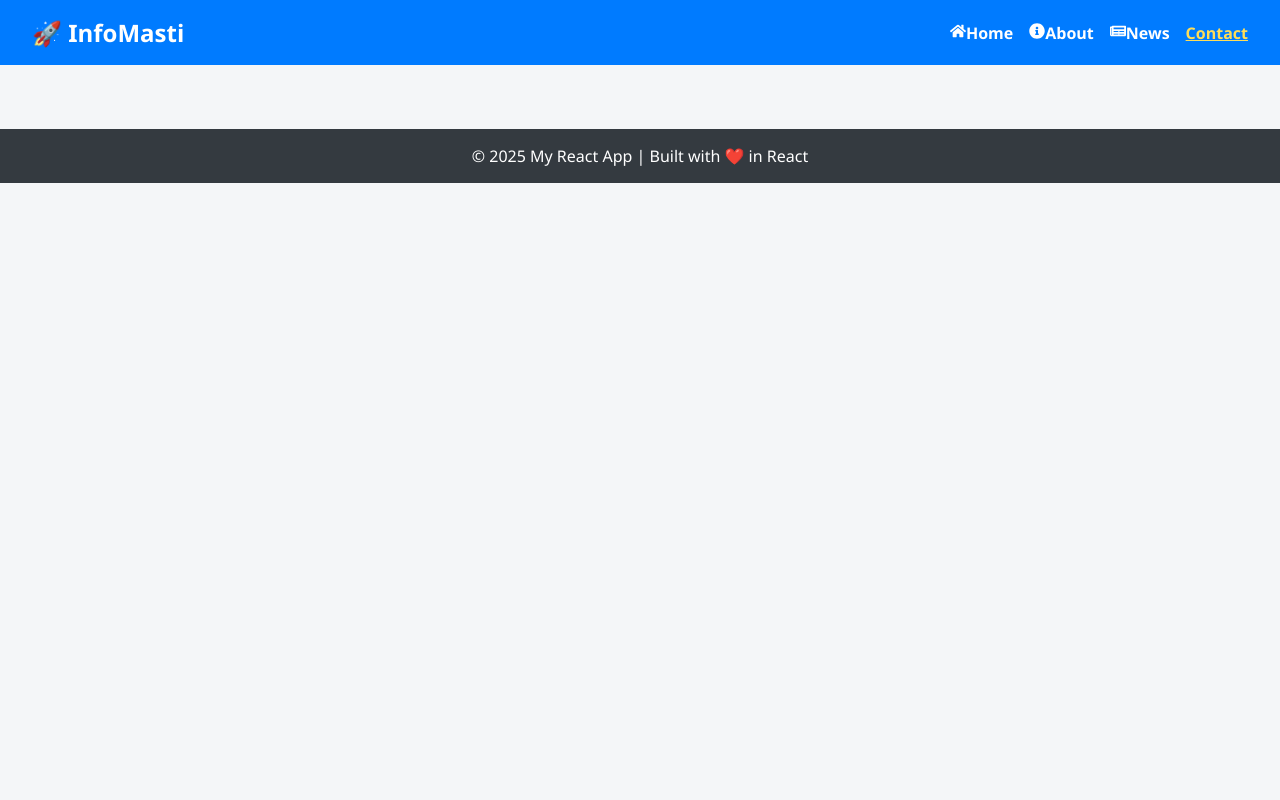
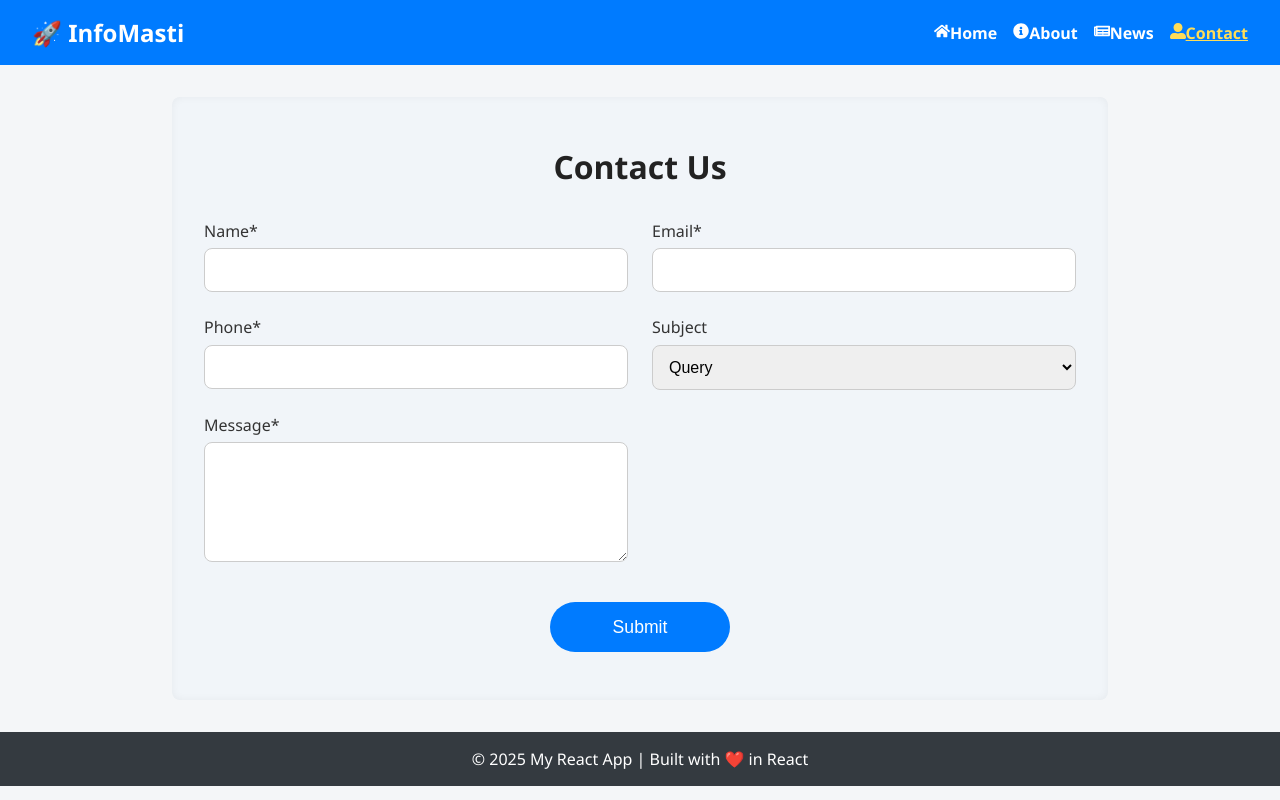
Before and after one commit to sunilnaughtiyal/first-react-app, a React (Create React App) app: page /contact in a window 1280 px wide. Built offline with nearby package versions, Linux system fonts and the light colour scheme.

Commit message:
code updated for form submission, news etc.

```diff
--- a/package.json
+++ b/package.json
@@ -9,9 +9,11 @@
     "@testing-library/user-event": "^13.5.0",
     "react": "^19.1.0",
     "react-dom": "^19.1.0",
+    "react-hook-form": "^7.61.1",
     "react-icons": "^5.5.0",
     "react-router-dom": "^7.7.1",
     "react-scripts": "5.0.1",
+    "rss-parser": "^3.13.0",
     "web-vitals": "^2.1.4"
   },
   "scripts": {
--- a/src/App.js
+++ b/src/App.js
@@ -5,16 +5,20 @@ import Footer from './components/Footer';
 import Home from './pages/Home';
 import About from './pages/About';
 import News from './pages/News';
+import Contact from './pages/Contact';
+
+
 
 function App() {
   return (
     <Router>
       <Header />
-      <main className="fade-in">
+      <main className="min-h-screen p-4 bg-gray-50">
         <Routes>
           <Route path="/" element={<Home />} />
           <Route path="/about" element={<About />} />
           <Route path="/news" element={<News />} />
+          <Route path="/contact" element={<Contact />} />
         </Routes>
       </main>
       <Footer />
--- a/src/components/BlogCard.js
+++ /dev/null
@@ -1,19 +0,0 @@
-import React from 'react';
-
-function BlogCard({ title, body }) {
-  return (
-    <div style={{
-      backgroundColor: '#fff',
-      borderRadius: '8px',
-      padding: '1rem',
-      boxShadow: '0 0 10px rgba(0,0,0,0.1)',
-      flex: '1 1 30%',
-      minWidth: '250px'
-    }}>
-      <h3>{title.slice(0, 50)}...</h3>
-      <p>{body.slice(0, 100)}...</p>
-    </div>
-  );
-}
-
-export default BlogCard;
--- a/src/components/Header.js
+++ b/src/components/Header.js
@@ -1,5 +1,5 @@
 import { NavLink } from 'react-router-dom';
-import { FaHome, FaInfoCircle, FaNewspaper } from 'react-icons/fa';
+import { FaHome, FaInfoCircle, FaNewspaper, FaUserAlt } from 'react-icons/fa';
 
 function Header() {
   const linkStyle = {
@@ -33,7 +33,7 @@ function Header() {
           <FaNewspaper />News
         </NavLink>
         <NavLink to="/contact" style={({ isActive }) => isActive ? { ...linkStyle, ...activeStyle } : linkStyle}>
-          Contact
+          <FaUserAlt />Contact
         </NavLink>
       </nav>
     </header>
--- a/src/components/Testimonials.js
+++ b/src/components/Testimonials.js
@@ -1,9 +1,9 @@
 import React from 'react';
 
 const testimonials = [
-  { name: 'Amit', text: 'This app is awesome! 💯' },
-  { name: 'Sunita', text: 'Loved the UI and speed.' },
-  { name: 'Ravi', text: 'Perfect for my needs.' },
+  { name: 'Sunil', text: 'This app is awesome! 💯' },
+  { name: 'Yogi', text: 'Loved the UI and speed.' },
+  { name: 'Ajeet', text: 'Perfect for my needs.' },
 ];
 
 export default function Testimonials() {
--- a/src/index.css
+++ b/src/index.css
@@ -75,3 +75,16 @@ footer {
     padding: 1rem;
   }
 }
+input, textarea {
+  padding: 0.75rem;
+  border: 1px solid #ccc;
+  border-radius: 4px;
+  width: 100%;
+}
+
+button:hover {
+  opacity: 0.9;
+}
+html {
+  scroll-behavior: smooth;
+}
--- /dev/null
+++ b/src/pages/Contact.css
@@ -0,0 +1,97 @@
+.contact-container {
+  width: 100%;
+  padding: 3rem 2rem;
+  background: #f1f5f9;
+  border-radius: 0.5rem;
+  box-shadow: inset 0 0 8px rgba(0, 0, 0, 0.05);
+}
+
+.contact-container h2 {
+  text-align: center;
+  margin-bottom: 2rem;
+  font-size: 2rem;
+  color: #222;
+}
+
+form {
+  max-width: 1200px;
+  margin: 0 auto;
+  display: grid;
+  grid-template-columns: repeat(auto-fit, minmax(280px, 1fr));
+  gap: 1.5rem;
+}
+
+label {
+  display: flex;
+  flex-direction: column;
+  font-weight: 500;
+  font-size: 1rem;
+}
+
+input,
+textarea,
+select {
+  padding: 0.75rem;
+  border: 1px solid #ccc;
+  border-radius: 0.5rem;
+  font-size: 1rem;
+  margin-top: 0.4rem;
+}
+
+textarea {
+  resize: vertical;
+  min-height: 120px;
+  grid-column: span 2;
+}
+
+button {
+  grid-column: span 2;
+  padding: 0.9rem;
+  background-color: #007bff;
+  color: white;
+  font-size: 1.1rem;
+  border: none;
+  border-radius: 0.5rem;
+  cursor: pointer;
+  transition: background 0.3s ease;
+  width: 180px;
+  margin: 1rem auto 0;
+  display: block;
+  text-align: center;
+  border-radius: 999px; /* Fully rounded */
+}
+
+
+button:hover {
+  background-color: #0056b3;
+}
+
+.error {
+  color: red;
+  font-size: 0.85rem;
+  margin-top: 0.3rem;
+}
+
+.success {
+  grid-column: span 2;
+  background-color: #d4edda;
+  color: #155724;
+  padding: 1rem;
+  border-radius: 0.5rem;
+  text-align: center;
+  margin-bottom: 1rem;
+  animation: fadeOut 4s forwards;
+}
+
+@keyframes fadeOut {
+  0% {
+    opacity: 1;
+  }
+  80% {
+    opacity: 1;
+  }
+  100% {
+    opacity: 0;
+    display: none;
+  }
+}
--- /dev/null
+++ b/src/pages/Contact.js
@@ -0,0 +1,145 @@
+import React, { useState, useEffect } from "react";
+import "./Contact.css";
+
+function Contact() {
+  const [formData, setFormData] = useState({
+    name: "",
+    email: "",
+    phone: "",
+    subject: "Query",
+    message: "",
+  });
+  const [errors, setErrors] = useState({});
+  const [submitted, setSubmitted] = useState(false);
+
+  const handleChange = (e) => {
+    setFormData({ ...formData, [e.target.name]: e.target.value });
+    setErrors({ ...errors, [e.target.name]: "" });
+  };
+
+  const validate = () => {
+    const newErrors = {};
+    if (!formData.name.trim()) newErrors.name = "Name is required";
+    if (!formData.email) newErrors.email = "Email is required";
+    else if (!/\S+@\S+\.\S+/.test(formData.email))
+      newErrors.email = "Invalid email";
+
+    if (!formData.phone) newErrors.phone = "Phone is required";
+    else if (!/^\d{10}$/.test(formData.phone))
+      newErrors.phone = "Phone must be 10 digits";
+
+    if (!formData.message.trim()) newErrors.message = "Message is required";
+
+    return newErrors;
+  };
+
+  const handleSubmit = async (e) => {
+    e.preventDefault();
+    const validationErrors = validate();
+    if (Object.keys(validationErrors).length === 0) {
+      try {
+        const response = await fetch("https://formspree.io/f/xeozzjrz", {
+          method: "POST",
+          headers: { "Content-Type": "application/json" },
+          body: JSON.stringify(formData),
+        });
+
+        if (response.ok) {
+          setSubmitted(true);
+          setFormData({
+            name: "",
+            email: "",
+            phone: "",
+            subject: "Feedback",
+            message: "",
+          });
+        } else {
+          alert("Something went wrong. Try again!");
+        }
+      } catch (error) {
+        console.error("Error submitting form:", error);
+      }
+    } else {
+      setErrors(validationErrors);
+    }
+  };
+
+  useEffect(() => {
+    if (submitted) {
+      const timer = setTimeout(() => {
+        setSubmitted(false);
+      }, 4000);
+      return () => clearTimeout(timer);
+    }
+  }, [submitted]);
+
+  return (
+    <div className="contact-container">
+      <h2>Contact Us</h2>
+      {submitted && <div className="success">Message sent successfully!</div>}
+
+      <form onSubmit={handleSubmit}>
+        <label>
+          Name*
+          <input
+            type="text"
+            name="name"
+            value={formData.name}
+            onChange={handleChange}
+          />
+          {errors.name && <span className="error">{errors.name}</span>}
+        </label>
+
+        <label>
+          Email*
+          <input
+            type="email"
+            name="email"
+            value={formData.email}
+            onChange={handleChange}
+          />
+          {errors.email && <span className="error">{errors.email}</span>}
+        </label>
+
+        <label>
+          Phone*
+          <input
+            type="text"
+            name="phone"
+            value={formData.phone}
+            onChange={handleChange}
+          />
+          {errors.phone && <span className="error">{errors.phone}</span>}
+        </label>
+
+        <label>
+          Subject
+          <select
+            name="subject"
+            value={formData.subject}
+            onChange={handleChange}
+          >
+            <option value="Feedback">Feedback</option>
+            <option value="Query">Query</option>
+            <option value="Support">Support</option>
+          </select>
+        </label>
+
+        <label>
+          Message*
+          <textarea
+            name="message"
+            rows="5"
+            value={formData.message}
+            onChange={handleChange}
+          />
+          {errors.message && <span className="error">{errors.message}</span>}
+        </label>
+
+        <button type="submit">Submit</button>
+      </form>
+    </div>
+  );
+}
+
+export default Contact;
--- a/src/pages/Home.js
+++ b/src/pages/Home.js
@@ -1,44 +1,63 @@
-import React, { useEffect, useState } from 'react';
-import Testimonials from '../components/Testimonials';
-import BlogCard from '../components/BlogCard';
-import Contact from '../components/Contact';
-
-function Home() {
+// pages/Home.js
+import React, { useEffect, useState } from "react";
+import NewsCard from "./NewsCard";
+import Testimonials from "../components/Testimonials";
+import Contact from "./Contact";
+const Home = () => {
   const [news, setNews] = useState([]);
 
   useEffect(() => {
-    // Fake API call using JSONPlaceholder
-    fetch('https://jsonplaceholder.typicode.com/posts?_limit=3')
+    fetch(
+      `https://api.rss2json.com/v1/api.json?rss_url=https://www.bhaskar.com/rss-v1--category-1061.xml`
+    )
       .then((res) => res.json())
-      .then((data) => setNews(data));
+      .then((data) => setNews(data.items.slice(0, 4)));
   }, []);
 
   return (
     <div>
       {/* Hero Section */}
-      <section style={{ padding: '4rem 1rem', backgroundColor: '#007bff', color: 'white', borderRadius: '8px', textAlign: 'center' }}>
-        <h1>🚀 Welcome to My React App</h1>
-        <p style={{ fontSize: '1.2rem' }}>Modern, fast, and built with love in React.</p>
-        <button style={{ marginTop: '1.5rem', padding: '0.75rem 1.5rem', fontSize: '1rem', backgroundColor: 'white', color: '#007bff', border: 'none', borderRadius: '4px', cursor: 'pointer' }}>
-          Get Started
-        </button>
+      <section
+        style={{
+          padding: "4rem 1rem",
+          backgroundColor: "#007bff",
+          color: "white",
+          borderRadius: "8px",
+          textAlign: "center",
+        }}
+      >
+        <h1>🚀 Welcome to the world of Information and Entertainment</h1>
+        <p style={{ fontSize: "1.2rem" }}>
+          Modern, fast, and built with love for you
+        </p>
+        <a href="#contact">
+          <button style={{ marginTop: '1.5rem', padding: '0.75rem 1.5rem', fontSize: '1rem', backgroundColor: 'white', color: '#007bff', border: 'none', borderRadius: '4px', cursor: 'pointer' }}>Get Started</button>
+        </a>
       </section>
 
       {/* Testimonials */}
       <Testimonials />
 
-      {/* News via API */}
-      <section style={{ margin: '2rem 0' }}>
-        <h2>📰 Latest News</h2>
-        <div style={{ display: 'flex', gap: '1rem', flexWrap: 'wrap' }}>
-          {news.map(item => <BlogCard key={item.id} title={item.title} body={item.body} />)}
+      <div style={{ padding: 20 }}>
+        <h2 style={{ marginBottom: 20 }}>📰 Latest News</h2>
+        <div
+          style={{
+            display: "grid",
+            gridTemplateColumns: "repeat(auto-fit, minmax(300px, 1fr))",
+            gap: "20px",
+          }}
+        >
+          {news.map((item, index) => (
+            <NewsCard key={index} item={item} />
+          ))}
         </div>
-      </section>
-
+      </div>
       {/* Contact Form */}
-      <Contact />
+      <div id="contact">
+        <Contact />
+      </div>
     </div>
   );
-}
+};
 
 export default Home;
--- /dev/null
+++ b/src/pages/NewsCard.js
@@ -0,0 +1,38 @@
+// components/NewsCard.js
+import React from 'react';
+
+const NewsCard = ({ item }) => {
+  return (
+    <div style={{
+      border: '1px solid #ccc',
+      borderRadius: 10,
+      padding: 16,
+      boxShadow: '0 2px 5px rgba(0,0,0,0.1)',
+      display: 'flex',
+      flexDirection: 'column',
+      justifyContent: 'space-between',
+      height: '100%',
+    }}>
+      {item.thumbnail && (
+        <img
+          src={item.thumbnail}
+          alt="news"
+          style={{
+            width: '100%',
+            height: 180,
+            objectFit: 'cover',
+            borderRadius: 8,
+            marginBottom: 12,
+          }}
+        />
+      )}
+      <h3 style={{ fontSize: 18, marginBottom: 8 }}>{item.title}</h3>
+      <p style={{ fontSize: 12, color: '#666' }}>{item.pubDate}</p>
+      <a href={item.link} target="_blank" rel="noopener noreferrer" style={{ marginTop: 'auto', color: '#007BFF' }}>
+        Read More →
+      </a>
+    </div>
+  );
+};
+
+export default NewsCard;
```
Also changed, not shown: src/components/Contact.js (deleted, +0 -28 lines), src/pages/News.js (+24 -6 lines), 1 other file (tests, documents, lock files or other folders). Lines whose indentation alone changed are shown as unchanged.
